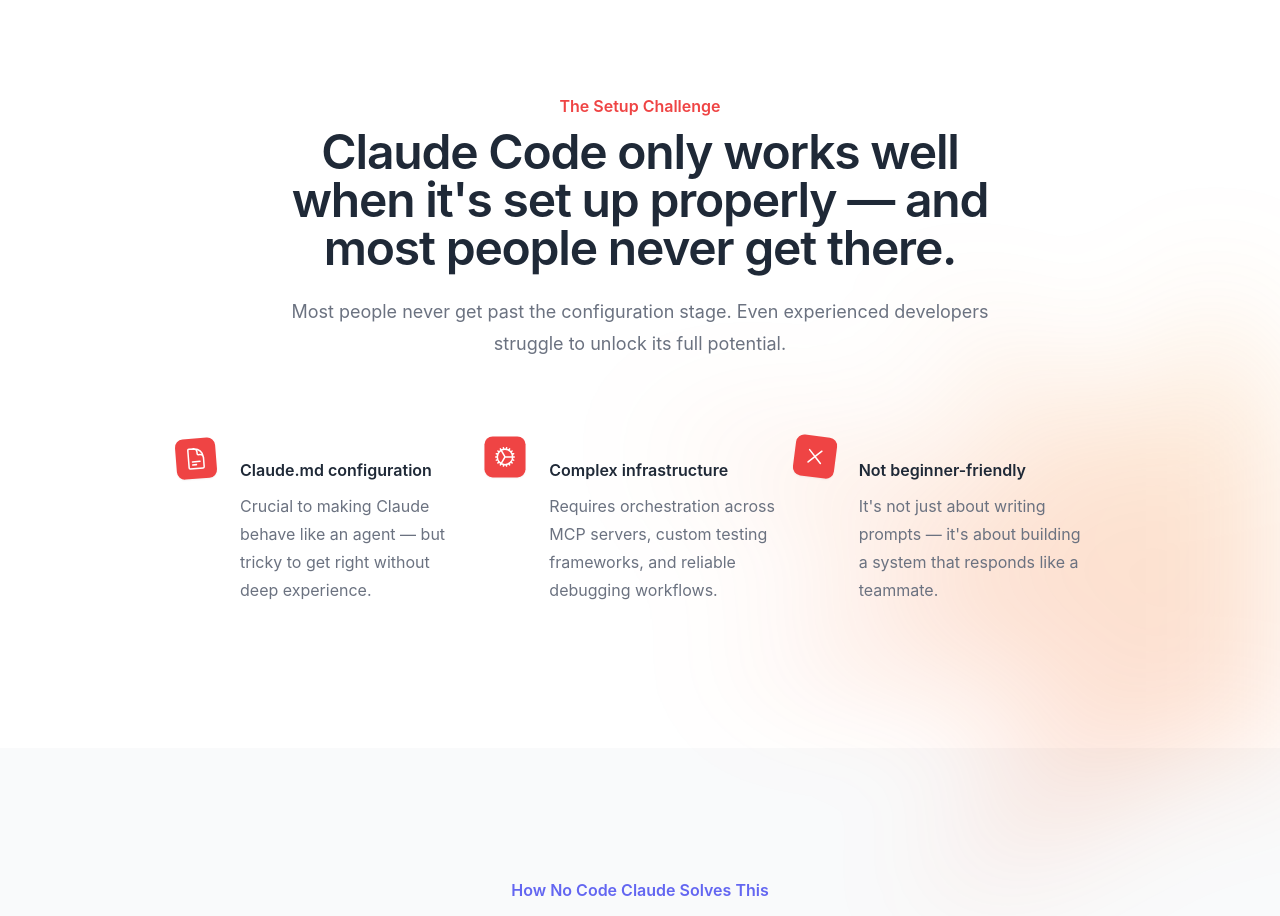
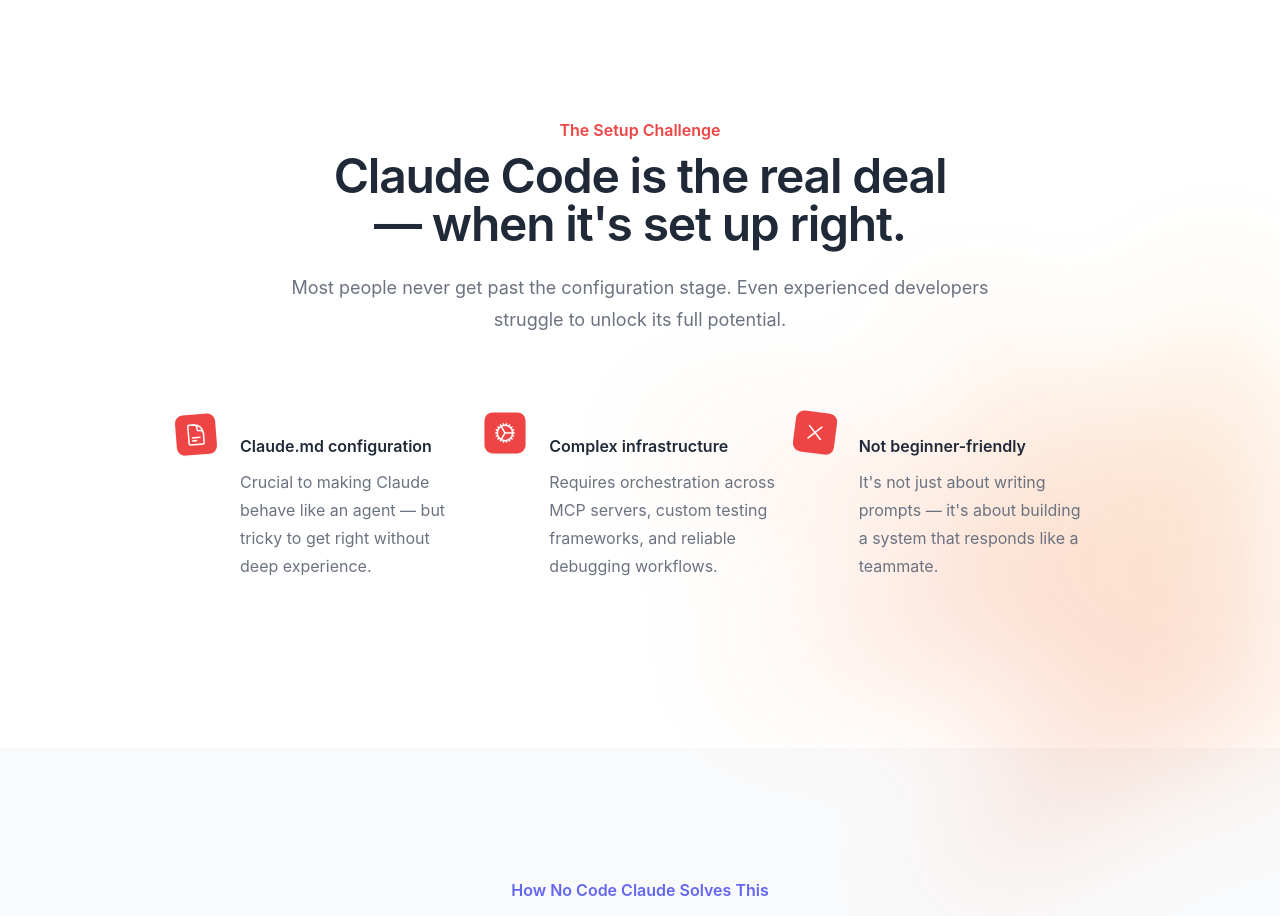
Before and after one commit to actsie/NCC, a React (Create React App) app in the folder no-code-claude-landing/: page / in a window 1280 px wide. Shown: the part 2600-3516 px from the top of the page. Built offline with nearby package versions, Linux system fonts and the light colour scheme.

Commit message:
Update Setup Challenge headline for more confident messaging
Changed "Claude Code only works well when it's set up properly — and most people never get there" to "Claude Code is the real deal — when it's set up right" for more impactful and confident messaging.

```diff
--- a/no-code-claude-landing/src/App.js
+++ b/no-code-claude-landing/src/App.js
@@ -465,7 +465,7 @@
             <div className="mx-auto max-w-4xl lg:text-center">
               <h2 className="text-base font-semibold leading-7 text-[#EF4444]">The Setup Challenge</h2>
               <p className="mt-2 text-4xl font-semibold tracking-tight text-pretty text-[#1F2937] sm:text-5xl lg:text-balance">
-                Claude Code only works well when it's set up properly — and most people never get there.
+                Claude Code is the real deal — when it's set up right.
               </p>
               <p className="mt-6 text-lg leading-8 text-[#6B7280] max-w-3xl mx-auto">
                 Most people never get past the configuration stage. Even experienced developers struggle to unlock its full potential.
```
